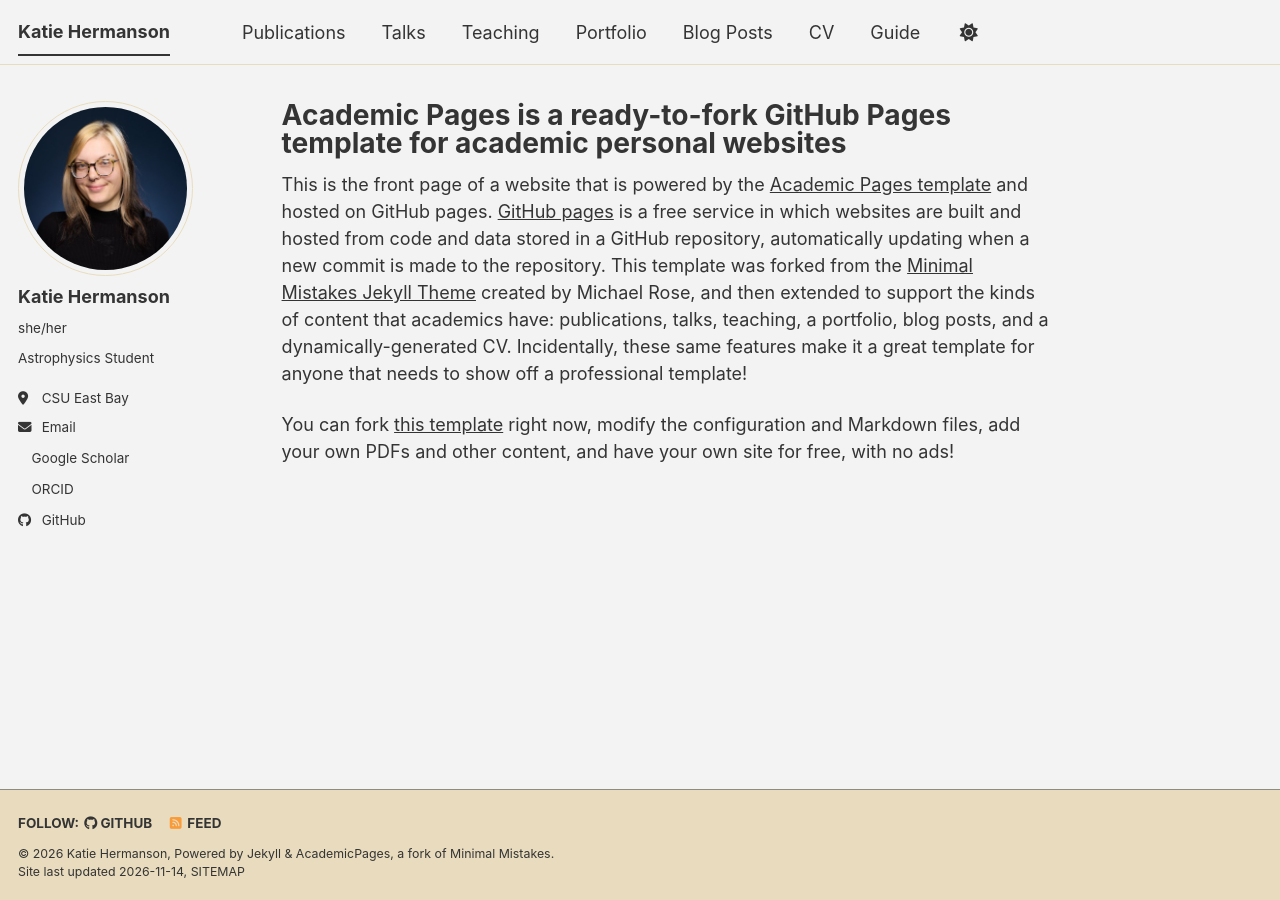
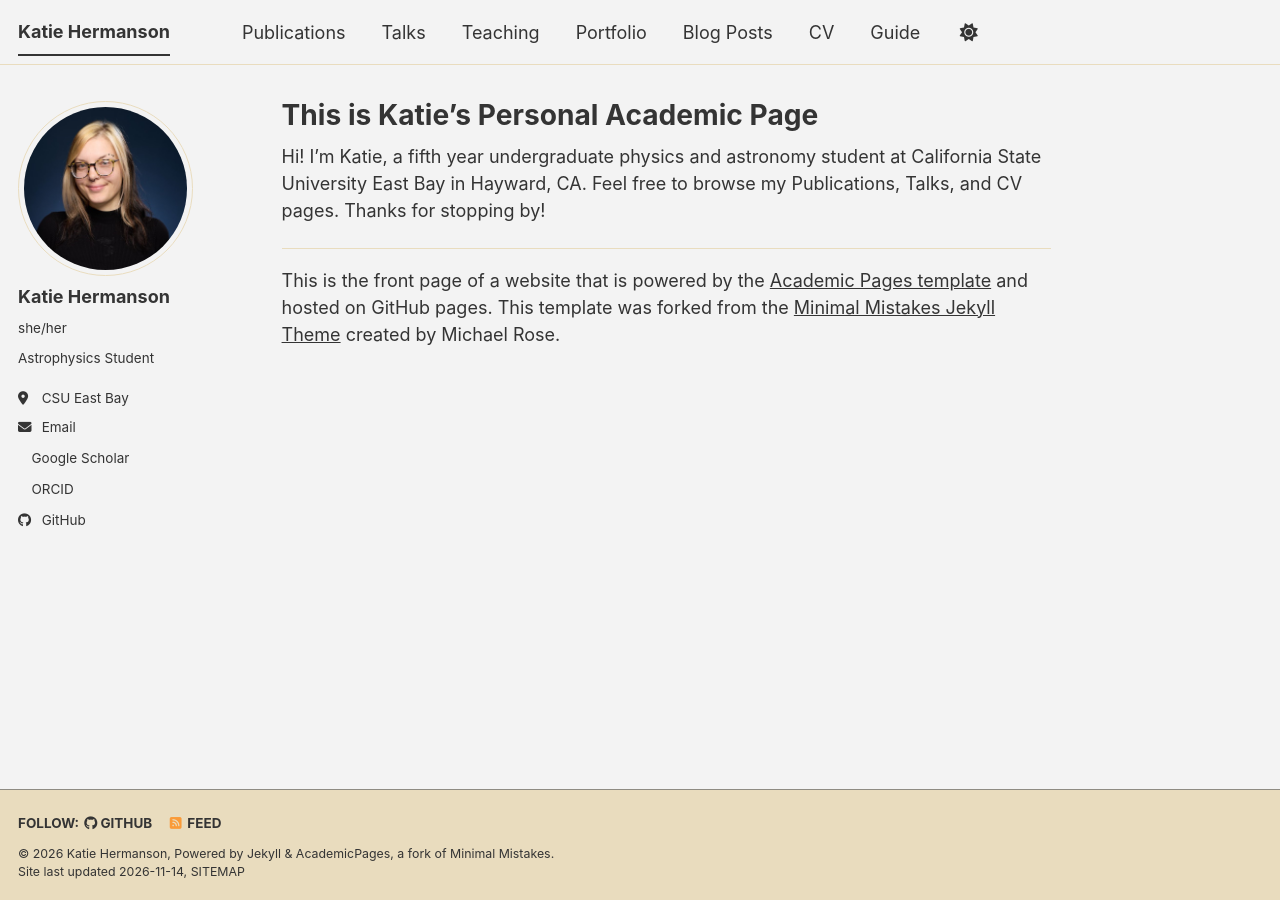
Before and after one commit to katiehermanson/katiehermanson.github.io, a Jekyll site: the page built from _pages/about.md, in a window 1280 px wide. Built offline with Jekyll 4.4.1, drawn with Linux system fonts in a browser that asks for light colours; a script bundle is joined from its source files by our own code; a style sheet for code colours, icons or effects is not loaded.

Commit message:
Update about.md

```diff
--- a/_pages/about.md
+++ b/_pages/about.md
@@ -1,12 +1,14 @@
 ---
 permalink: /
-title: "Academic Pages is a ready-to-fork GitHub Pages template for academic personal websites"
+title: "This is Katie's Personal Academic Page"
 author_profile: true
 redirect_from:
   - /about/
   - /about.html
 ---
 
-This is the front page of a website that is powered by the [Academic Pages template](https://github.com/academicpages/academicpages.github.io) and hosted on GitHub pages. [GitHub pages](https://pages.github.com) is a free service in which websites are built and hosted from code and data stored in a GitHub repository, automatically updating when a new commit is made to the repository. This template was forked from the [Minimal Mistakes Jekyll Theme](https://mmistakes.github.io/minimal-mistakes/) created by Michael Rose, and then extended to support the kinds of content that academics have: publications, talks, teaching, a portfolio, blog posts, and a dynamically-generated CV. Incidentally, these same features make it a great template for anyone that needs to show off a professional template!
+Hi! I'm Katie, a fifth year undergraduate physics and astronomy student at California State University East Bay in Hayward, CA. Feel free to browse my Publications, Talks, and CV pages. Thanks for stopping by!
 
- You can fork [this template](https://github.com/academicpages/academicpages.github.io) right now, modify the configuration and Markdown files, add your own PDFs and other content, and have your own site for free, with no ads!
+---
+
+This is the front page of a website that is powered by the [Academic Pages template](https://github.com/academicpages/academicpages.github.io) and hosted on GitHub pages. This template was forked from the [Minimal Mistakes Jekyll Theme](https://mmistakes.github.io/minimal-mistakes/) created by Michael Rose.
```
